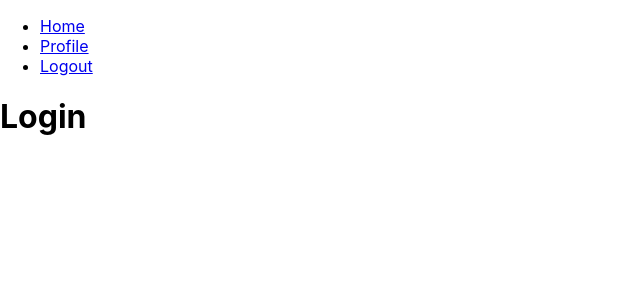
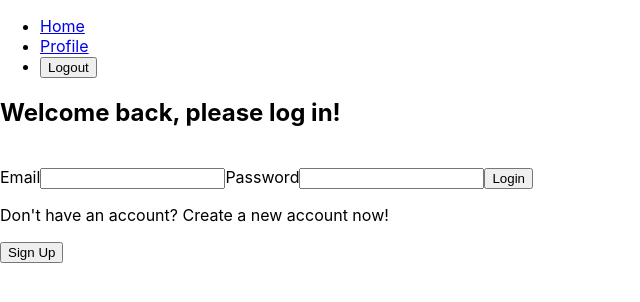
Before and after one commit to panvari/itec4012-final-paulineanvari, a React (Create React App) app: page /login in a window 1280 px wide. Shown: the top 302 px of the page, without its empty margins (0-640 px from the left). Built offline with nearby package versions, Linux system fonts and the light colour scheme; no server answers; sample sign-in values are in the browser's storage.

Commit message:
added login functionality

```diff
--- a/package.json
+++ b/package.json
@@ -6,8 +6,10 @@
     "@testing-library/jest-dom": "^5.16.1",
     "@testing-library/react": "^11.2.7",
     "@testing-library/user-event": "^12.8.3",
+    "firebase": "^9.6.1",
     "react": "^17.0.2",
     "react-dom": "^17.0.2",
+    "react-hook-form": "^7.22.0",
     "react-router-dom": "^5.2.0",
     "react-scripts": "4.0.3",
     "web-vitals": "^1.1.2"
--- /dev/null
+++ b/src/components/button/index.jsx
@@ -0,0 +1,9 @@
+import './styles.css';
+
+export const Button = (props) => {
+    const {isDisabled, action, type, text} = props;
+
+    return (
+        <button onClick={action} disabled={isDisabled} className={type}>{text}</button>
+    )
+}
--- /dev/null
+++ b/src/components/logout/index.jsx
@@ -0,0 +1,35 @@
+import { getAuth, onAuthStateChanged, signOut } from 'firebase/auth';
+import { useEffect, useState } from 'react';
+
+export const Logout = () => {
+    const [user, setUser] = useState(null);
+
+    useEffect(
+        () => {
+            const auth = getAuth();
+            onAuthStateChanged(auth, (user) => {
+                if (user) {
+                    setUser(user);
+                } else {
+                    setUser(null);
+                }
+            })
+        },[]
+    )
+
+    const logoutUser = async() => {
+        const auth = getAuth();
+        try {
+            await signOut(auth);
+        }catch (error) {
+            console.log(error);
+        }
+    }
+
+    return (
+        user && <button className="logout-btn" onClick={logoutUser}>
+            Logout
+        </button>
+    )
+
+}
--- a/src/components/navbar/index.jsx
+++ b/src/components/navbar/index.jsx
@@ -2,6 +2,8 @@ import "./styles.css"
 import {
     NavLink
 } from "react-router-dom";
+
+import { Logout } from "../logout";
 
 export const Navbar = () => {
     return (
@@ -14,7 +16,7 @@ export const Navbar = () => {
                     <NavLink activeClassName="nav-selected" to="/me">Profile</NavLink>
                 </li>
                 <li>
-                    <NavLink activeClassName="nav-selected" to="/login">Logout</NavLink>
+                    <Logout/>
                 </li>
             </ul>
         </nav>
--- a/src/components/pages/home-page/index.jsx
+++ b/src/components/pages/home-page/index.jsx
@@ -2,6 +2,10 @@ import "./styles.css";
 import {useEffect, useState, useContext} from 'react';
 import {Post} from '../../post';
 import PostContext from "../../../context/post-context";
+
+import { getAuth, onAuthStateChanged } from 'firebase/auth';
+import { useHistory } from "react-router-dom";
+
 
 export const HomePage = () => {
 
@@ -12,6 +16,22 @@ export const HomePage = () => {
 
   //use the use context hook to define the globate state using custom context
   const globalState = useContext(PostContext);
+
+
+  const history = useHistory();
+
+    //check if user is logged in
+    useEffect(
+      () => {
+
+        const auth = getAuth();
+        onAuthStateChanged(auth, (user) => {
+          if (!user) {
+            history.push('/login');
+          }
+        })
+      }, []
+    );
 
   //use the use effect hook to perform the get plant function
   useEffect(
--- a/src/components/pages/login-page/index.jsx
+++ b/src/components/pages/login-page/index.jsx
@@ -1,11 +1,82 @@
-import "./styles.css";
+import { useState } from "react";
+import { useForm } from "react-hook-form"; //install
+import { useHistory } from "react-router-dom";
+import { Button } from "../../button";
+import './styles.css';
+import { getAuth, createUserWithEmailAndPassword, signInWithEmailAndPassword } from 'firebase/auth';
 
 export const LoginPage = () => {
+    const [mode, setMode] = useState("login");
 
-  return (
-    <div className="login-page">
-      <h1 className="login-title">Login</h1>
+    const {register, handleSubmit} = useForm();
 
-    </div>
-  );
-};
+    const history = useHistory();
+
+    const loginUser = async(formVals) => {
+        try {
+            console.log("Login Submitted", formVals)
+            const auth = getAuth();
+            console.log(auth);
+            const loginUser = await signInWithEmailAndPassword(auth, formVals.user, formVals.password);
+            history.push('/');
+            console.log("after login", auth);
+        } catch(error) {
+            console.log ("Error connecting to Firebase", error)
+        }
+    }
+
+    const signUpUser = async(formVals) => {
+        console.log("Sign Up", formVals)
+        const auth = getAuth();
+        try {
+            const signUpUser = await createUserWithEmailAndPassword(auth, formVals.user, formVals.password);
+            history.push('/');
+            console.log("New user was created", signUpUser);
+        } catch(error) {
+            console.log ("Error from Firebase", error)
+        }
+    }
+
+    return (
+        <div className="login-page">
+            { mode === "login" && (
+                    <form className="form-layout" onSubmit={handleSubmit(loginUser)}>
+                        <h2>Welcome back, please log in!</h2>
+                        <br/>
+                        <label htmlFor="user">Email</label>
+                        <input type="email" required name="user" {...register('user')}/>
+
+                        <label htmlFor="password">Password</label>
+                        <input type="password" required name="password" {...register('password')}/>
+
+                        <input type="submit" value="Login"/>
+                        <br/>
+                        <p>Don't have an account? Create a new account now!</p>
+                        <button onClick={()=> setMode("signup")}>Sign Up</button>
+                    </form>
+                )
+            }
+
+            { mode === "signup" && (
+                    <form className="form-layout" onSubmit={handleSubmit(signUpUser)}>
+                        <h2>Welcome! Please create an account to continue.</h2>
+                        <br/>
+                        <label htmlFor="user">Email</label>
+                        <input type="email" required name="user" {...register('user')}/>
+
+                        <label htmlFor="password">Password</label>
+                        <input type="password" required name="password" {...register('password')}/>
+
+                        <label htmlFor="passwordConfirm">Confirm Password</label>
+                        <input type="password" required name="passwordConfirm" {...register('passwordConfirm')}/>
+
+                        <input type="submit" value="Sign Up"/>
+                        <br/>
+                        <p>Already have an account?</p>
+                        <button onClick={()=> setMode("login")}>Login</button>
+                    </form>
+                )
+            }
+        </div>
+    )
+}
--- a/src/components/pages/profile-page/index.jsx
+++ b/src/components/pages/profile-page/index.jsx
@@ -1,6 +1,24 @@
 import "./styles.css";
+import { useContext, useState, useEffect } from "react";
+import { getAuth, onAuthStateChanged } from 'firebase/auth';
+import { useHistory } from "react-router-dom";
 
 export const ProfilePage = () => {
+
+  const history = useHistory();
+
+    //check if user is logged in
+    useEffect(
+      () => {
+
+        const auth = getAuth();
+        onAuthStateChanged(auth, (user) => {
+          if (!user) {
+            history.push('/login');
+          }
+        })
+      }, []
+    );
 
   return (
     <div className="profile-page">
--- a/src/index.js
+++ b/src/index.js
@@ -4,6 +4,24 @@ import './index.css';
 import App from './App';
 import reportWebVitals from './reportWebVitals';
 import {PostContextProvider} from './context/post-context';
+
+// Import the functions you need from the SDKs you need
+import { initializeApp } from "firebase/app";
+// TODO: Add SDKs for Firebase products that you want to use
+// https://firebase.google.com/docs/web/setup#available-libraries
+
+// Your web app's Firebase configuration
+const firebaseConfig = {
+  apiKey: process.env.REACT_APP_API_KEY,
+  authDomain: process.env.REACT_APP_AUTH_DOMAIN,
+  projectId: process.env.REACT_APP_PROJECT_ID,
+  storageBucket: "itec4012-final.appspot.com",
+  messagingSenderId: process.env.REACT_APP_MESSAGING_SENDER_ID,
+  appId: process.env.REACT_APP_FIREBASE_APP_ID
+};
+
+// Initialize Firebase
+const app = initializeApp(firebaseConfig);
 
 ReactDOM.render(
   <PostContextProvider>
```
Also changed, not shown: src/components/button/styles.css (added), src/components/logout/styles.css (added), 1 other file (tests, documents, lock files or other folders).
